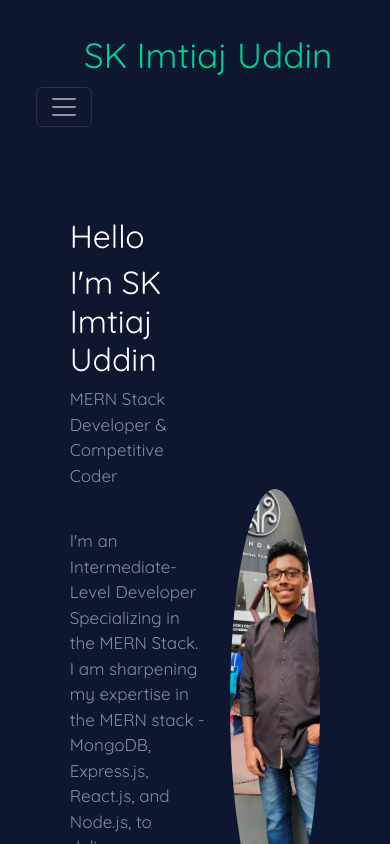
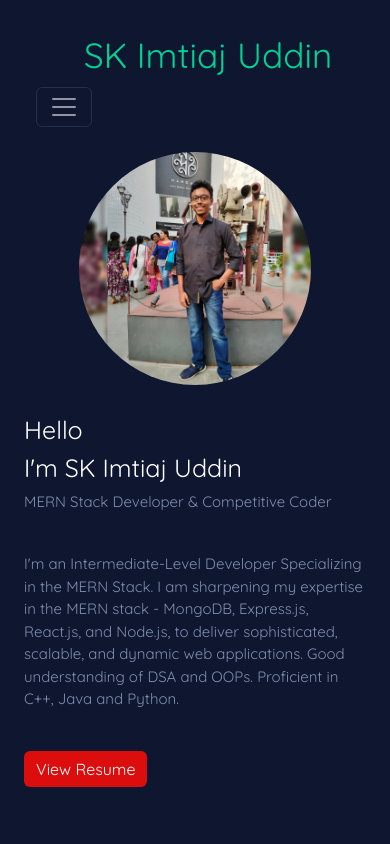
Before and after one commit to imtiaj-007/my-portfolio, a React (Create React App) app: page / in a window 390 px wide. Shown: the top 844 px of the page. Built offline with nearby package versions, Linux system fonts and the light colour scheme.

Commit message:
Added Responsiveness in Home

```diff
--- a/src/App.css
+++ b/src/App.css
@@ -255,6 +255,35 @@ legend {
   #socials {
     flex-wrap: nowrap;
   }
+
+  #home {
+    align-items: center;
+  }
+  .home {
+    padding: 0 !important;
+    flex-wrap: nowrap;
+    flex-direction: column-reverse;
+    align-items: center;
+    gap: 30px;
+  }
+  .home-container {
+    width: 100% !important;
+  }
+  .col-5 {
+    width: 70%;
+  }
+  .col-7 {
+    width: 100%;
+  }
+
+  .home h3 {
+    font-size: 25px;
+  }
+  .home p {
+    font-size: 15px;
+  }
+
+
 }
 
 .test {
--- a/src/components/Home.js
+++ b/src/components/Home.js
@@ -6,10 +6,10 @@ import resume from '../cResume.pdf'
 const Home = () => {
     return (
         <div className="container-fluid d-flex mt-5" id='home' style={{ backgroundColor: "#0e1630", height: "100vh" }}>
-            <div className="container home d-flex flex-column w-75" style={{ height: "75vh" }}>
+            <div className="container home-container d-flex" style={{ height: "75vh", width: "75%" }}>
 
-                <div className="row align-items-center justify-content-center" style={{paddingTop: "20vh"}}>
-                    {/* <div className="col-1"></div> */}
+                <div className="row home" style={{paddingTop: "20vh"}}>
+
                     <div className="col-7">
                         <h3>Hello</h3>
                         <h3>I'm SK Imtiaj Uddin</h3>
@@ -20,8 +20,10 @@ const Home = () => {
                         <div className="btn btn-secondary" style={{backgroundColor: "rgb(220, 13, 13)"}}><a href={resume} target="_blank" rel="noreferrer" style={{color: 'white'}}>View Resume</a></div>
 
                     </div>
-                    {/* <div className="col-1"></div> */}
-                    <img src={profile} alt="profile" className="col-5 rounded-circle" style={{ height: "430px", objectFit: "cover" }} />
+
+                    <div className="col-5 rounded-circle">
+                        <img className="rounded-circle" src={profile} alt="profile" style={{ width: "100%", objectFit: "cover" }} />
+                    </div>
                 </div>
 
             </div>
```
